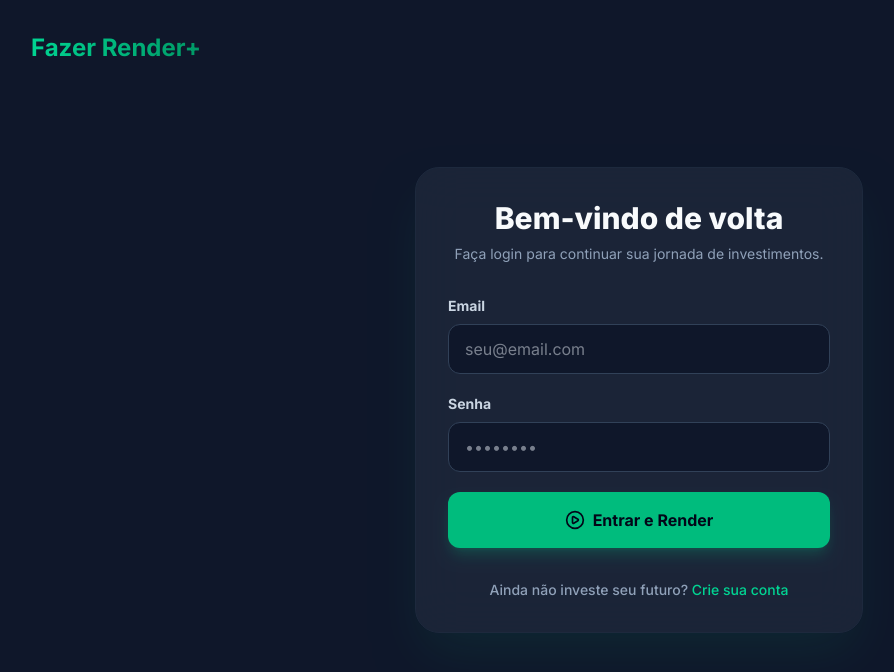
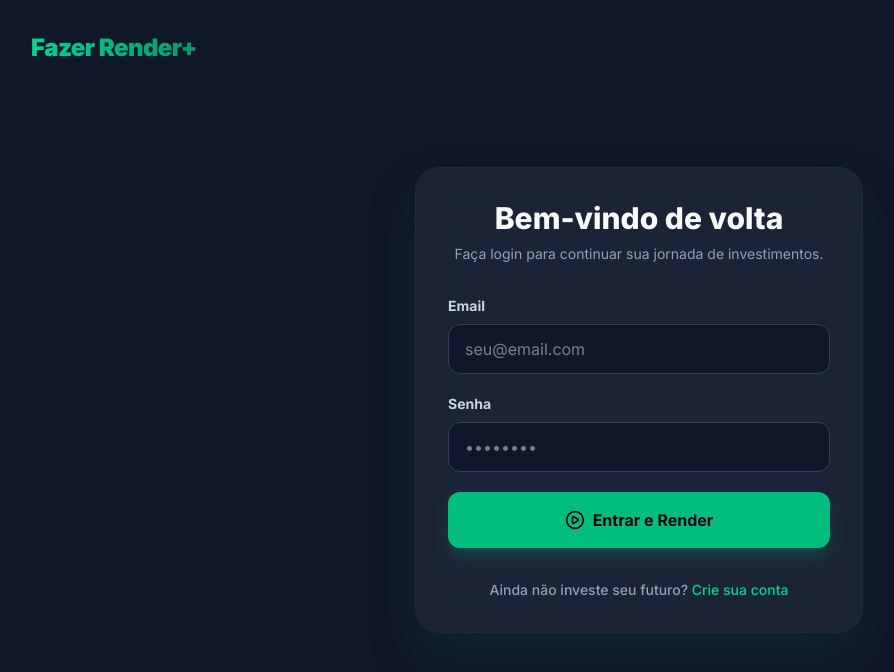
Before and after one commit to dsmempreendimentosdigitais/fazer-render-mais, a Next.js app in the folder frontend-pwa/: page /login in a window 1280 px wide. Shown: the top 672 px of the page, without its empty margins (1-895 px from the left). Built offline with nearby package versions, Linux system fonts and the light colour scheme; no server answers.

Commit message:
feat: switch to text-based logo for perfect consistency and performance

```diff
--- a/frontend-pwa/src/app/login/page.tsx
+++ b/frontend-pwa/src/app/login/page.tsx
@@ -6,6 +6,7 @@ import { useRouter } from "next/navigation";
 import Link from "next/link";
 import { PlayCircle, Loader2 } from "lucide-react";
 import { motion } from "framer-motion";
+import Logo from "@/components/ui/Logo";
 
 export default function Login() {
     const router = useRouter();
@@ -69,11 +70,9 @@ export default function Login() {
 
     return (
         <div className="min-h-screen bg-[#0f172a] text-slate-50 flex flex-col justify-center items-center p-6 antialiased">
-            <Link href="/">
-                <div className="absolute top-8 left-8 text-2xl font-bold bg-gradient-to-r from-emerald-400 to-emerald-600 bg-clip-text text-transparent hover:opacity-80 transition cursor-pointer">
-                    Fazer Render+
-                </div>
-            </Link>
+            <div className="absolute top-8 left-8">
+                <Logo size="md" />
+            </div>
 
             <motion.div
                 initial={{ opacity: 0, y: 20 }}
--- a/frontend-pwa/src/components/ui/Logo.tsx
+++ b/frontend-pwa/src/components/ui/Logo.tsx
@@ -15,19 +15,17 @@ export default function Logo({ className = "", size = "md" }: LogoProps) {
     const href = session ? "/dashboard" : "/";
 
     const sizeClasses = {
-        sm: "h-8",
-        md: "h-12",
-        lg: "h-16",
-        xl: "h-24"
+        sm: "text-xl",
+        md: "text-2xl",
+        lg: "text-3xl",
+        xl: "text-4xl"
     };
 
     return (
-        <Link href={href} className={`flex items-center transition-transform active:scale-95 ${className}`}>
-            <img
-                src="/branding/logo-final.png"
-                alt="Fazer Render+"
-                className={`${sizeClasses[size]} w-auto object-contain shadow-2xl shadow-emerald-500/5`}
-            />
+        <Link href={href} className={`flex items-center transition-all active:scale-95 hover:opacity-80 ${className}`}>
+            <span className={`${sizeClasses[size]} font-black tracking-tight bg-gradient-to-r from-emerald-400 to-emerald-600 bg-clip-text text-transparent select-none`}>
+                Fazer Render+
+            </span>
         </Link>
     );
 }
```
